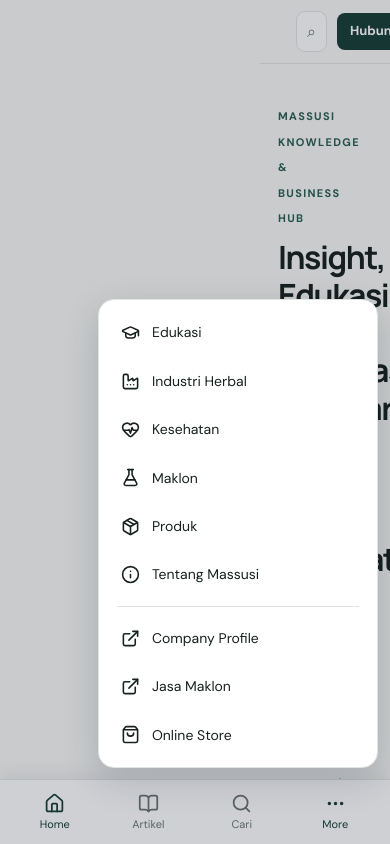
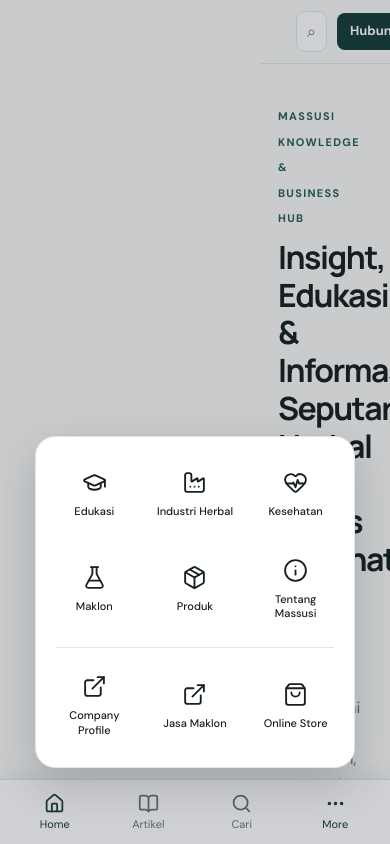
Before and after one commit to abdus-devx/massusi, a website with bundled scripts: page index.html in a window 390 px wide. Both pictures are taken after a click on the button "More". Shown: the top 844 px of the page. Built offline with nearby package versions, Linux system fonts and the light colour scheme.

Commit message:
style: center floating mobile menu and refine grid layout

```diff
--- a/css/responsive.css
+++ b/css/responsive.css
@@ -181,42 +181,70 @@
 
   .mobile-more-menu:not([hidden]) {
     position: fixed;
-    right: 12px;
+    right: 50%;
+    transform: translateX(50%);
     bottom: calc(76px + env(safe-area-inset-bottom));
     z-index: 62;
-    display: flex;
-    flex-direction: column;
-    gap: 4px;
-    width: min(280px, calc(100vw - 24px));
+    display: grid;
+    grid-template-columns: repeat(3, minmax(0, 1fr));
+    gap: 8px;
+    width: min(320px, calc(100vw - 24px));
     max-height: min(65vh, 480px);
     overflow-y: auto;
-    padding: 10px;
+    padding: 16px 12px;
     background: #fff;
     border: 1px solid var(--color-border);
-    border-radius: 16px;
-    box-shadow: 0 12px 36px rgb(15 23 42 / 16%);
+    border-radius: 20px;
+    box-shadow: 0 16px 40px rgb(15 23 42 / 18%);
   }
 
   .mobile-more-menu a {
     display: flex;
+    flex-direction: column;
     align-items: center;
-    gap: 12px;
-    padding: 11px 12px;
-    border-radius: 9px;
+    justify-content: center;
+    gap: 9px;
+    min-width: 0;
+    min-height: 84px;
+    padding: 12px 5px;
+    border: 1px solid transparent;
+    border-radius: 14px;
     color: var(--color-text);
-    font-size: 14px;
+    font-size: 11px;
+    font-weight: 500;
+    line-height: 1.35;
+    text-align: center;
+    overflow-wrap: anywhere;
+    transition:
+      background-color 0.2s ease,
+      border-color 0.2s ease,
+      color 0.2s ease,
+      transform 0.2s ease;
   }
 
   .mobile-more-menu a:hover,
   .mobile-more-menu a.active {
-    background: var(--color-background);
+    background: #f0f7f2;
+    border-color: #d9eadf;
     color: var(--color-primary, #256f46);
   }
 
+  .mobile-more-menu a:active {
+    transform: scale(0.96);
+  }
+
   .mobile-more-menu svg {
-    width: 19px;
-    height: 19px;
+    width: 25px;
+    height: 25px;
     flex-shrink: 0;
+    stroke-width: 1.8;
+  }
+
+  .mobile-more-divider {
+    grid-column: 1 / -1;
+    height: 1px;
+    margin: 2px 4px;
+    background: var(--color-border);
   }
 
   .mobile-more-divider {
```
